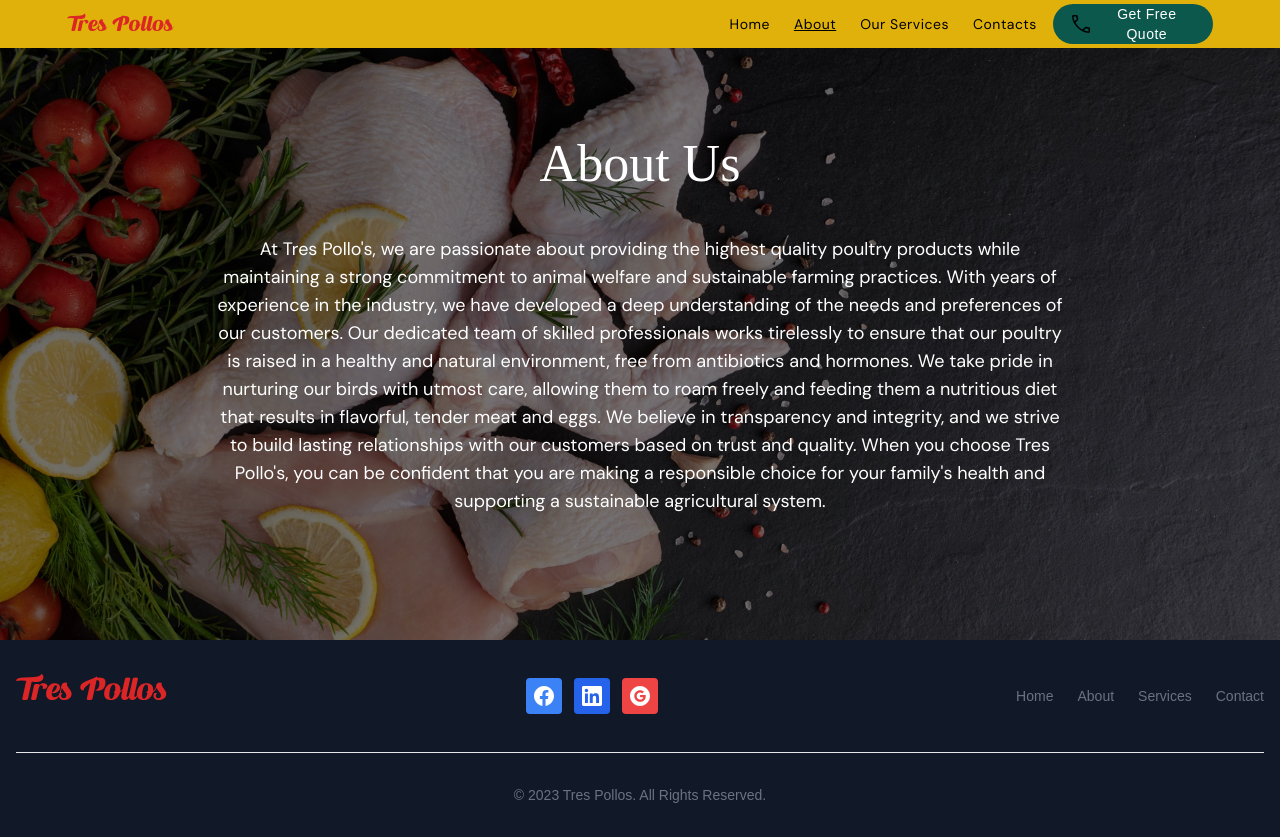
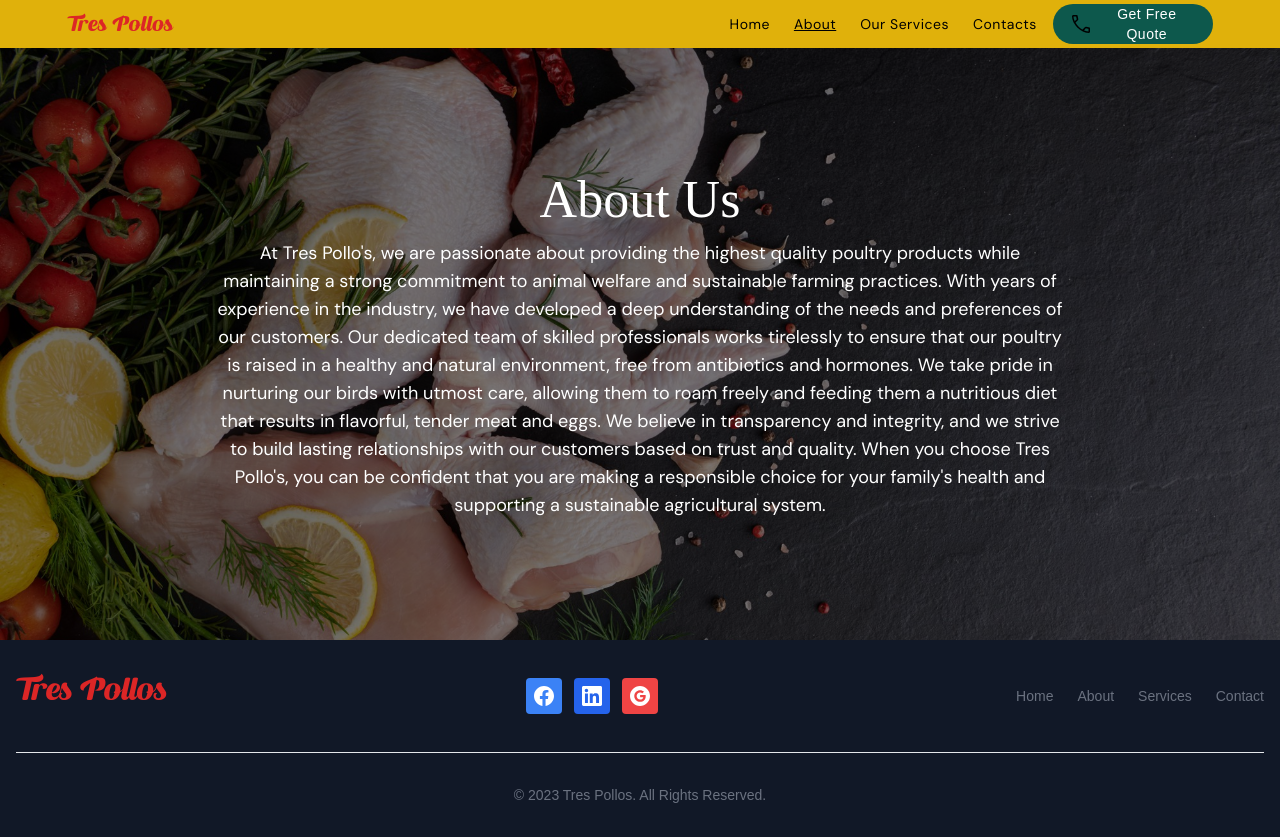
Before and after one commit to sttttack/tres-pollos-landing-page, a React (Vite) app: page /about in a window 1280 px wide. Built offline with nearby package versions, Linux system fonts and the light colour scheme; a web font is replaced by a local one.

Commit message:
h1 margin top fix

```diff
--- a/src/components/AboutUsComponent.tsx
+++ b/src/components/AboutUsComponent.tsx
@@ -4,16 +4,16 @@
   return (
     <div className="relative">
       <div
-        className={`flex justify-center items-center flex-col w-auto h-[80vh] md:h-[80vh] bg-cover brightness-40`}
+        className={`flex justify-center items-center flex-col w-auto h-[80vh] md:h-[80vh] bg-cover brightness-40 `}
         style={{
           backgroundImage: `url(${Chicken})`,
         }}
       >
         <div
-          className={`left-0 w-full h-full bg-black bg-opacity-50 flex flex-col justify-center items-center gap-8`}
+          className={`left-0 w-full h-full bg-black bg-opacity-50 flex flex-col justify-center items-center`}
         >
           <h1
-            className={`font-ribeye text-[52px] text-white text-center animate-slideUp z-0`}
+            className={`font-ribeye text-[52px] text-white text-center animate-slideUp pt-10`}
           >
             About Us
           </h1>
```
